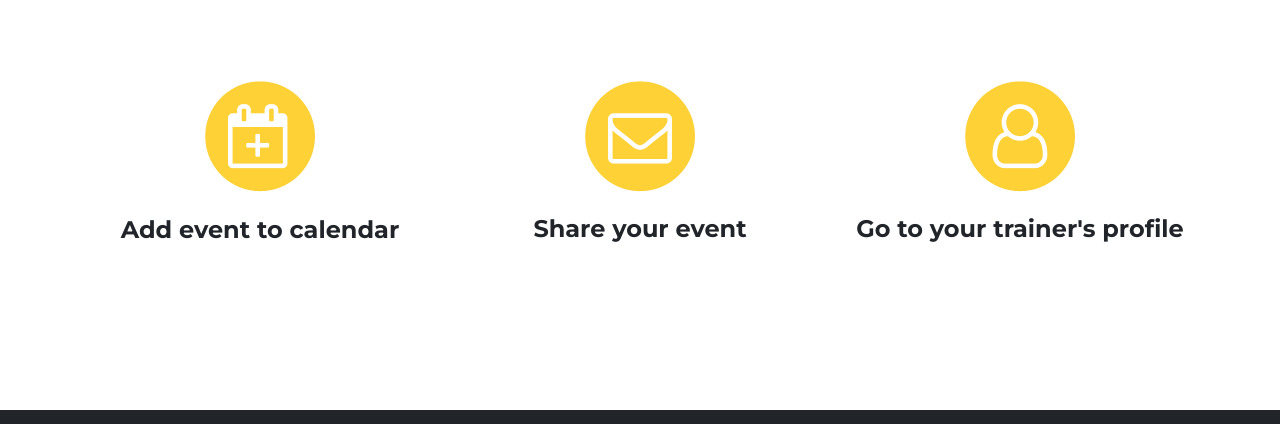
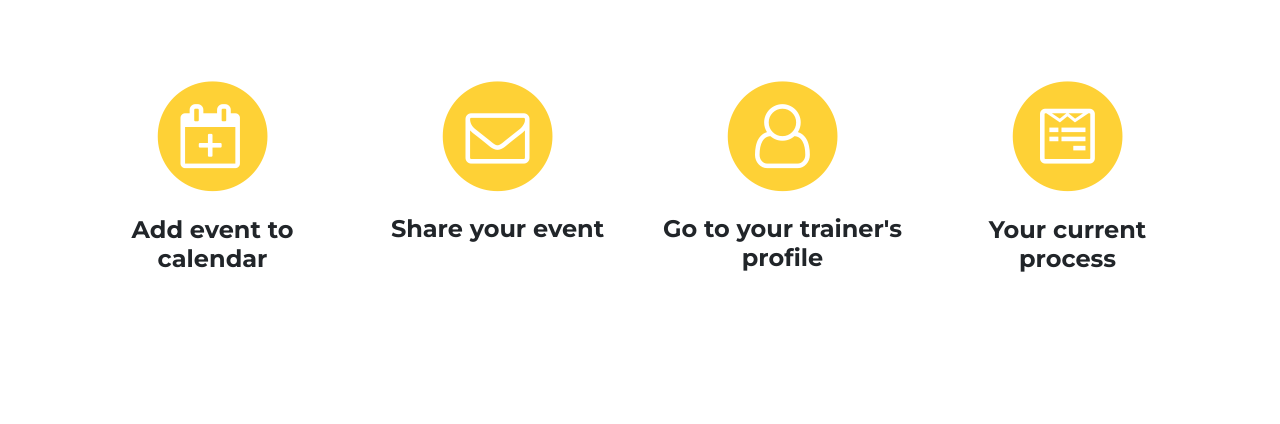
Before and after one commit to bodakYellow/coachClientApp, a website: page Project_2R/public/template-nav.html in a window 1280 px wide. Shown: the part 311-735 px from the top of the page. Drawn offline with Linux system fonts and the light colour scheme; a web font is replaced by a local one.

Commit message:
edit a bit

```diff
--- a/Project_2R/public/template-nav.html
+++ b/Project_2R/public/template-nav.html
@@ -66,7 +66,7 @@
         </div>
       </div>
       <div class="row text-center">
-        <div class="col-md-4">
+        <div class="col-md-3">
           <span class="fa-stack fa-4x">
             <i class="fa fa-circle fa-stack-2x text-primary"></i>
             <a href="../public/cal.html"> <i class="fa fa-calendar-plus-o fa-stack-1x fa-inverse"></i></a>
@@ -74,7 +74,7 @@
           <h4 class="service-heading">Add event to calendar</h4>
           <!-- <p class="text-muted">Lorem ipsum dolor sit amet, consectetur adipisicing elit. Minima maxime quam architecto quo inventore harum ex magni, dicta impedit.</p> -->
         </div>
-        <div class="col-md-4">
+        <div class="col-md-3">
           <span class="fa-stack fa-4x">
             <i class="fa fa-circle fa-stack-2x text-primary"></i>
             <a href="../public/email.html"><i class="fa fa-envelope-o fa-stack-1x fa-inverse"></i></a>
@@ -82,7 +82,7 @@
           <h4 class="service-heading"> Share your event</h4>
           <!-- <p class="text-muted">Lorem ipsum dolor sit amet, consectetur adipisicing elit. Minima maxime quam architecto quo inventore harum ex magni, dicta impedit.</p> -->
         </div>
-        <div class="col-md-4">
+        <div class="col-md-3">
           <span class="fa-stack fa-4x">
             <i class="fa fa-circle fa-stack-2x text-primary"></i>
             <a href="www.google.com"><i class="fa fa-user-o fa-stack-1x fa-inverse"></i></a>
@@ -90,6 +90,15 @@
           <h4 class="service-heading">Go to your trainer's profile</h4>
           <!-- <p class="text-muted">Lorem ipsum dolor sit amet, consectetur adipisicing elit. Minima maxime quam architecto quo inventore harum ex magni, dicta impedit.</p> -->
         </div>
+        <div class="col-md-3">
+          <span class="fa-stack fa-4x">
+            <i class="fa fa-circle fa-stack-2x text-primary"></i>
+            <a href="../public/cal.html"> <i class="fa fa-wpforms fa-stack-1x fa-inverse"></i></a>
+          </span><p>
+          <h4 class="service-heading">Your current process</h4>
+          <!-- <p class="text-muted">Lorem ipsum dolor sit amet, consectetur adipisicing elit. Minima maxime quam architecto quo inventore harum ex magni, dicta impedit.</p> -->
+        </div>
+
       </div>
     </div>
   </section>
```
